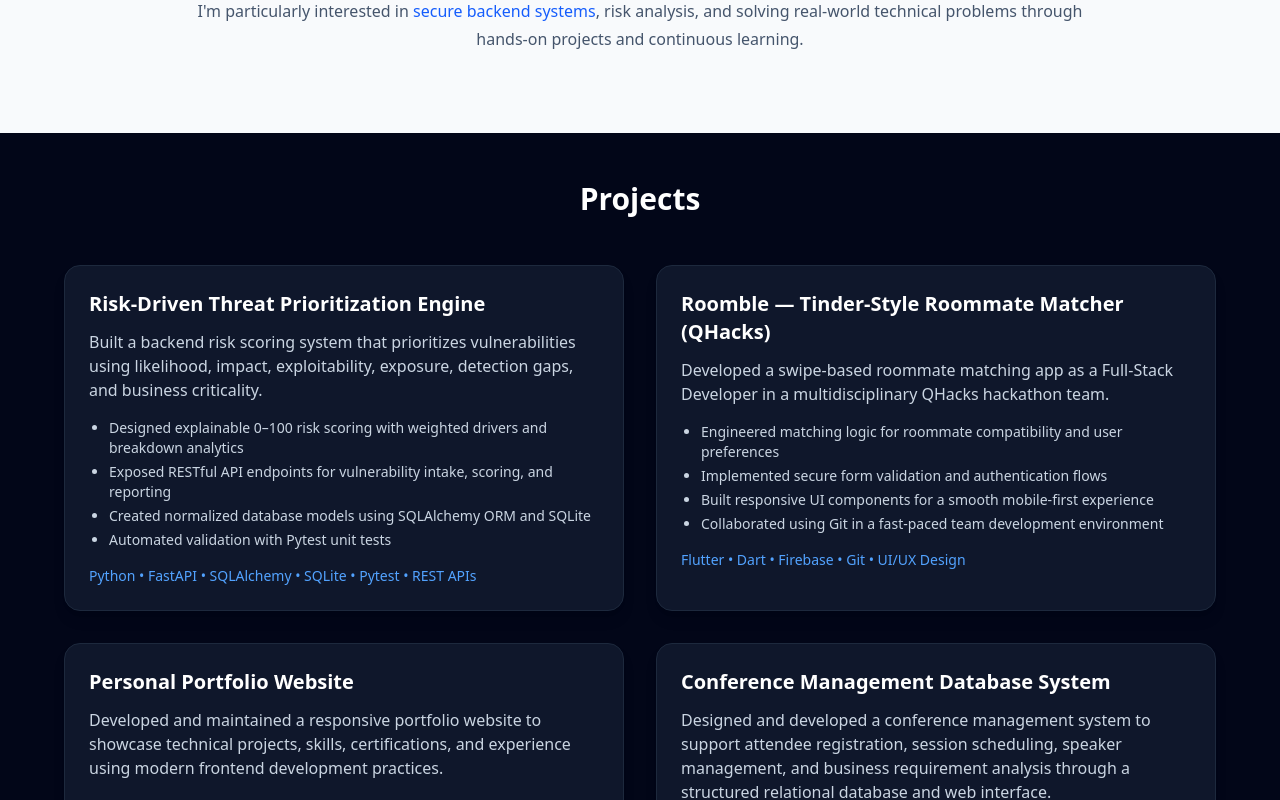
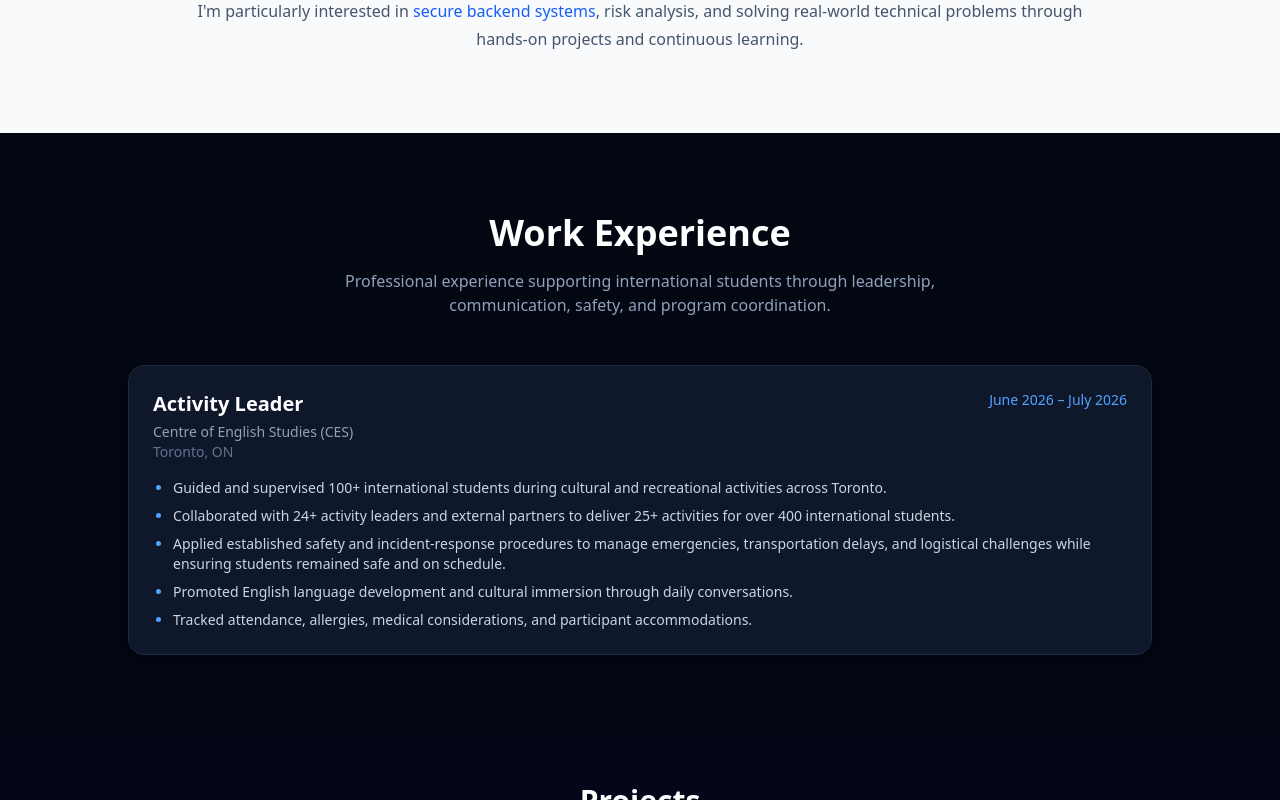
Before and after one commit to danielpope05/Portfolio, a React (Vite) app: page / in a window 1280 px wide. Shown: the part 1140-1940 px from the top of the page. Built offline with nearby package versions, Linux system fonts and the light colour scheme.

Commit message:
Add work and leadership experience sections

```diff
--- a/src/App.jsx
+++ b/src/App.jsx
@@ -1,13 +1,13 @@
-import Navbar from "./components/Navbar"
-import Hero from "./components/Hero"
-import About from "./components/About"
-import Projects from "./components/Projects"
-import Skills from "./components/Skills"
-import Experience from "./components/Experience"
-import Interests from "./components/Interests"
+import Navbar from "./components/Navbar";
+import Hero from "./components/Hero";
+import About from "./components/About";
+import WorkExperience from "./components/WorkExperience";
+import Projects from "./components/Projects";
+import Skills from "./components/Skills";
+import LeadershipExperience from "./components/LeadershipExperience";
 import Certificates from "./components/Certificates";
-import Contact from "./components/Contact"
-
+import Interests from "./components/Interests";
+import Contact from "./components/Contact";
 
 function App() {
   return (
@@ -15,14 +15,22 @@ function App() {
       <Navbar />
       <Hero />
       <About />
+
+      <WorkExperience />
+
       <Projects />
+
       <Skills />
-      <Experience />
+
+      <LeadershipExperience />
+
+      <Certificates />
+
       <Interests />
-      <Certificates />
+
       <Contact />
     </div>
-  )
+  );
 }
 
 export default App
--- a/src/components/Experience.jsx
+++ b/src/components/LeadershipExperience.jsx
@@ -1,4 +1,4 @@
-export default function Experience() {
+export default function LeadershipExperience() {
   const experiences = [
     {
       title: "Orientation Coordinator",
@@ -31,6 +31,16 @@ export default function Experience() {
       ],
     },
     {
+      title: "Academic Tutor",
+      organization: "Licence 2 Learn",
+      date: "Sep 2022 – Apr 2023",
+      highlights: [
+        "Tutored 5+ students in English, Math, and French",
+        "Helped students achieve an average grade improvement of 20%",
+        "Delivered structured, personalized learning sessions to improve academic performance",
+      ],
+    },
+    {
       title: "Community Event Lead",
       organization: "YMCA of Greater Toronto",
       date: "Dec 2022",
@@ -38,6 +48,16 @@ export default function Experience() {
         "Planned and executed a community holiday event and toy drive initiative",
         "Led coordination for a large-scale community program serving families",
         "Supported collection and distribution of 100+ toys for children and families",
+      ],
+    },
+    {
+      title: "Peer Leadership Facilitator",
+      organization: "NOW Program",
+      date: "Apr 2022 – Sep 2022",
+      highlights: [
+        "Supported 30+ international students through onboarding and mentorship",
+        "Delivered 10+ presentations and facilitated orientation sessions",
+        "Provided academic and social guidance to ease cultural and academic transition",
       ],
     },
     {
@@ -51,37 +71,17 @@ export default function Experience() {
         "Managed inventory, setup, and maintenance of activity spaces and equipment",
       ],
     },
-    {
-      title: "Peer Leadership Facilitator",
-      organization: "NOW Program, Queen’s University",
-      date: "Apr 2022 – Sep 2022",
-      highlights: [
-        "Supported 30+ international students through onboarding and mentorship",
-        "Delivered 10+ presentations and facilitated orientation sessions",
-        "Provided academic and social guidance to ease cultural and academic transition",
-      ],
-    },
-    {
-      title: "Academic Tutor",
-      organization: "Licence 2 Learn",
-      date: "Sep 2022 – Apr 2023",
-      highlights: [
-        "Tutored 5+ students in English, Math, and French",
-        "Helped students achieve an average grade improvement of 20%",
-        "Delivered structured, personalized learning sessions to improve academic performance",
-      ],
-    },
-  ]
+  ];
 
   return (
-    <section id="experience" className="py-20 px-8 bg-slate-950">
+    <section id="leadership" className="py-20 px-8 bg-slate-950">
       <div className="max-w-5xl mx-auto">
         <h2 className="text-3xl md:text-4xl font-bold text-center text-white mb-4">
-          Experience
+          Leadership & Volunteer Experience
         </h2>
 
         <p className="text-slate-400 text-center max-w-2xl mx-auto mb-12">
-          Leadership, mentorship, community engagement, and hands-on experience across academic and volunteer roles.
+          Leadership, mentorship, community engagement, and volunteer experience developed through university organizations and community initiatives.
         </p>
 
         <div className="space-y-8">
@@ -105,8 +105,8 @@ export default function Experience() {
               </p>
 
               <ul className="list-disc pl-5 text-sm text-slate-300 space-y-2 marker:text-blue-400">
-                {exp.highlights.map((item, i) => (
-                  <li key={i}>{item}</li>
+                {exp.highlights.map((item, index) => (
+                  <li key={index}>{item}</li>
                 ))}
               </ul>
             </div>
@@ -114,8 +114,151 @@ export default function Experience() {
         </div>
       </div>
     </section>
-  )
+  );
 }
+
+
+
+// export default function LeadershipExperience() {
+//   const experiences = [
+//     {
+//       title: "Orientation Coordinator",
+//       organization: "COMPSA (Computing Students’ Association), Queen’s University",
+//       date: "Feb 2024 – Sep 2024",
+//       highlights: [
+//         "Led logistics, scheduling, and cross-team coordination for 40+ orientation events",
+//         "Supported onboarding experience for 200+ incoming computing students",
+//         "Coordinated with 30+ student leaders to deliver programming, group activities, and campus tours",
+//       ],
+//     },
+//     {
+//       title: "First-Year Representative",
+//       organization: "BlackCompSci Club, Queen’s University",
+//       date: "Oct 2023 – Sep 2024",
+//       highlights: [
+//         "Represented 50+ first-year students, delivering structured feedback to executive team",
+//         "Organized 20+ social and technical events to increase student engagement",
+//         "Managed event logistics, promotion, and community outreach initiatives",
+//       ],
+//     },
+//     {
+//       title: "Youth Leadership Retreat Volunteer",
+//       organization: "YMCA Cedar Glen Outdoor Centre (YMCA of Greater Toronto)",
+//       date: "Mar 2023",
+//       highlights: [
+//         "Contributed to building 20+ garden boxes for the Educational Farm & Apiary",
+//         "Supported sustainability efforts promoting pollination, biodiversity, and environmental education",
+//         "Participated in leadership workshops focused on teamwork and community impact",
+//       ],
+//     },
+//     {
+//       title: "Community Event Lead",
+//       organization: "YMCA of Greater Toronto",
+//       date: "Dec 2022",
+//       highlights: [
+//         "Planned and executed a community holiday event and toy drive initiative",
+//         "Led coordination for a large-scale community program serving families",
+//         "Supported collection and distribution of 100+ toys for children and families",
+//       ],
+//     },
+//     {
+//       title: "Camp Operations Volunteer",
+//       organization: "YMCA Camp Pine Crest",
+//       date: "Apr 2022",
+//       highlights: [
+//         "Prepared camp facilities for spring and summer programming",
+//         "Cleared and maintained 3+ km of trails across campgrounds",
+//         "Handled and organized 100+ pieces of equipment including canoes, kayaks, and program tools",
+//         "Managed inventory, setup, and maintenance of activity spaces and equipment",
+//       ],
+//     },
+//     {
+//       title: "Peer Leadership Facilitator",
+//       organization: "NOW Program",
+//       date: "Apr 2022 – Sep 2022",
+//       highlights: [
+//         "Supported 30+ international students through onboarding and mentorship",
+//         "Delivered 10+ presentations and facilitated orientation sessions",
+//         "Provided academic and social guidance to ease cultural and academic transition",
+//       ],
+//     },
+//     {
+//       title: "Academic Tutor",
+//       organization: "Licence 2 Learn",
+//       date: "Sep 2022 – Apr 2023",
+//       highlights: [
+//         "Tutored 5+ students in English, Math, and French",
+//         "Helped students achieve an average grade improvement of 20%",
+//         "Delivered structured, personalized learning sessions to improve academic performance",
+//       ],
+//     },
+//   ]
+
+//   return (
+//     <section id="experience" className="py-20 px-8 bg-slate-950">
+//       <div className="max-w-5xl mx-auto">
+//         <h2 className="text-3xl md:text-4xl font-bold text-center text-white mb-4">
+//           Leadership & Volunteer Experience
+//         </h2>
+
+//         <p className="text-slate-400 text-center max-w-2xl mx-auto mb-12">
+//           Leadership, mentorship, community engagement, and hands-on experience across academic and volunteer roles.
+//         </p>
+
+//         <div className="space-y-8">
+//           {experiences.map((exp) => (
+//             <div
+//               key={exp.title}
+//               className="bg-slate-900 border border-slate-800 rounded-2xl p-6 shadow-lg hover:shadow-blue-500/10 hover:-translate-y-1 transition"
+//             >
+//               <div className="flex justify-between items-start mb-2 flex-wrap gap-2">
+//                 <h3 className="text-xl font-semibold text-white">
+//                   {exp.title}
+//                 </h3>
+
+//                 <span className="text-sm text-blue-400 font-medium">
+//                   {exp.date}
+//                 </span>
+//               </div>
+
+//               <p className="text-sm text-slate-400 mb-4">
+//                 {exp.organization}
+//               </p>
+
+//               <ul className="list-disc pl-5 text-sm text-slate-300 space-y-2 marker:text-blue-400">
+//                 {exp.highlights.map((item, i) => (
+//                   <li key={i}>{item}</li>
+//                 ))}
+//               </ul>
+//             </div>
+//           ))}
+//         </div>
+//       </div>
+//     </section>
+//   )
+// }
+
+
+
+
+
+
+
+
+
+
+
+
+
+
+
+
+
+
+
+
+
+
 
 
 // export default function Experience() {
--- /dev/null
+++ b/src/components/WorkExperience.jsx
@@ -0,0 +1,67 @@
+export default function WorkExperience() {
+  const experiences = [
+    {
+      title: "Activity Leader",
+      organization: "Centre of English Studies (CES)",
+      location: "Toronto, ON",
+      date: "June 2026 – July 2026",
+      highlights: [
+        "Guided and supervised 100+ international students during cultural and recreational activities across Toronto.",
+        "Collaborated with 24+ activity leaders and external partners to deliver 25+ activities for over 400 international students.",
+        "Applied established safety and incident-response procedures to manage emergencies, transportation delays, and logistical challenges while ensuring students remained safe and on schedule.",
+        "Promoted English language development and cultural immersion through daily conversations.",
+        "Tracked attendance, allergies, medical considerations, and participant accommodations.",
+      ],
+    },
+  ];
+
+  return (
+    <section id="work-experience" className="py-20 px-8 bg-gray-950">
+      <div className="max-w-5xl mx-auto">
+        <h2 className="text-3xl md:text-4xl font-bold text-center text-white mb-4">
+          Work Experience
+        </h2>
+
+        <p className="text-slate-400 text-center max-w-2xl mx-auto mb-12">
+          Professional experience supporting international students through
+          leadership, communication, safety, and program coordination.
+        </p>
+
+        <div className="space-y-8">
+          {experiences.map((exp) => (
+            <div
+              key={exp.title}
+              className="bg-slate-900 border border-slate-800 rounded-2xl p-6 shadow-lg hover:shadow-blue-500/10 hover:-translate-y-1 transition"
+            >
+              <div className="flex justify-between items-start mb-2 flex-wrap gap-2">
+                <div>
+                  <h3 className="text-xl font-semibold text-white">
+                    {exp.title}
+                  </h3>
+
+                  <p className="text-sm text-slate-400 mt-1">
+                    {exp.organization}
+                  </p>
+
+                  <p className="text-sm text-slate-500">
+                    {exp.location}
+                  </p>
+                </div>
+
+                <span className="text-sm text-blue-400 font-medium">
+                  {exp.date}
+                </span>
+              </div>
+
+              <ul className="list-disc pl-5 mt-4 text-sm text-slate-300 space-y-2 marker:text-blue-400">
+                {exp.highlights.map((item, index) => (
+                  <li key={index}>{item}</li>
+                ))}
+              </ul>
+            </div>
+          ))}
+        </div>
+      </div>
+    </section>
+  );
+}
```
